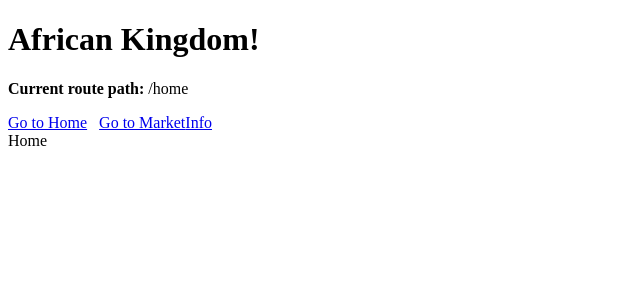
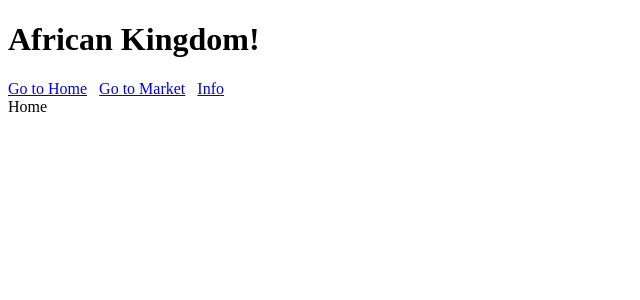
Before and after one commit to kingujebeh/unknown, a Vue app: page /home in a window 1280 px wide. Shown: the top 300 px of the page, without its empty margins (0-640 px from the left). Built offline with nearby package versions, Linux system fonts and the light colour scheme.

Commit message:
App Page Changed

```diff
--- a/src/App.vue
+++ b/src/App.vue
@@ -1,9 +1,10 @@
 <template>
   <h1>African Kingdom!</h1>
-  <p><strong>Current route path:</strong> {{ $route.fullPath }}</p>
   <nav>
-    <RouterLink to="/">Go to Home</RouterLink> &nbsp;
+    <RouterLink to="/">Go to Home</RouterLink>
+    &nbsp;
     <RouterLink to="/market">Go to Market</RouterLink>
+    &nbsp;
     <RouterLink to="/info">Info</RouterLink>
   </nav>
   <main>
```
